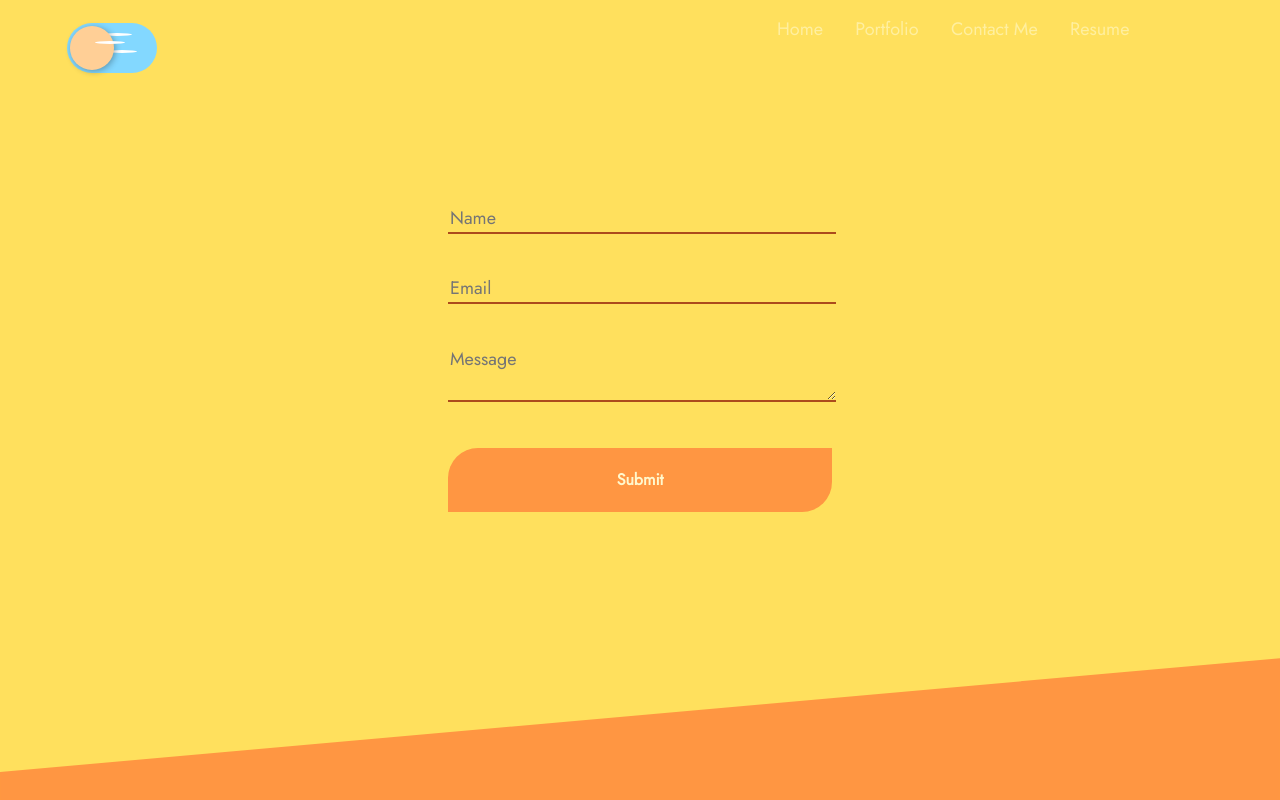
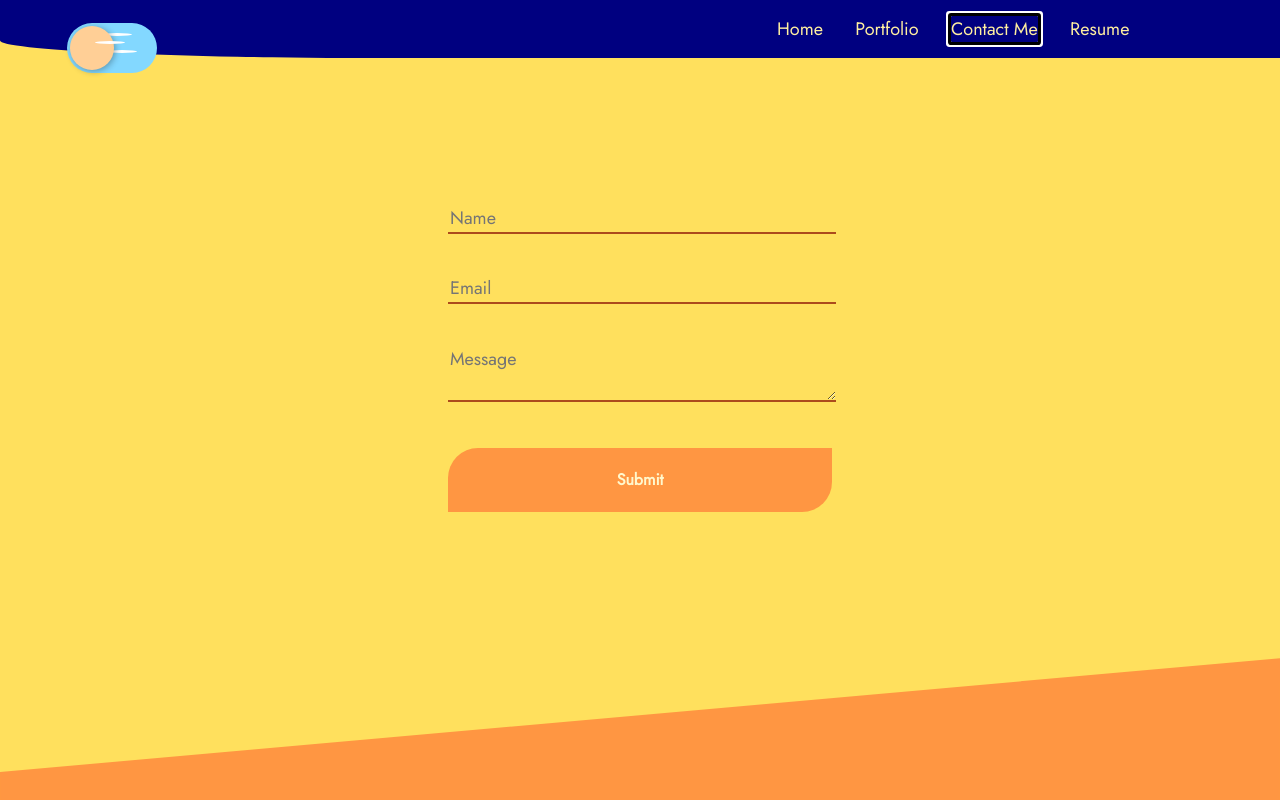
Before and after one commit to roh8raut/Gitfolio, a React (Create React App) app: page /Gitfolio/contact in a window 1280 px wide. Built offline with nearby package versions, Linux system fonts and the light colour scheme; no server answers.

Commit message:
included focus border for navbar and zindex or submit button in contact form

```diff
--- a/src/components/navbar/navbar.css
+++ b/src/components/navbar/navbar.css
@@ -28,7 +28,7 @@
   position: fixed;
   font-size: 2.8rem;
   align-items: flex-end;
-  background-color: var(--nav-background);
+  background-color: var(--navy);
   transition: all 0.7s cubic-bezier(0.4, 0, 0.2, 1);
   clip-path: circle(0% at 93% 1%);
   z-index: 100;
@@ -72,7 +72,7 @@
   }
 
   .navbar__links {
-    background-color: var(--nav-background);
+    background-color: var(--navy);
     color: var(--light-text);
     flex-direction: row;
     justify-content: flex-end;
--- a/src/components/navbar/navbar.js
+++ b/src/components/navbar/navbar.js
@@ -2,7 +2,7 @@ import React, { useState } from 'react';
 import './navbar.css';
 // import menu from '../../assets/menu.svg';
 import Hamburger from '../hamburger/hamburger';
-import { Link } from 'react-router-dom';
+import { NavLink } from 'react-router-dom';
 
 import twitterIcon from '../../assets/icons/twitter.svg';
 import linkedinIcon from '../../assets/icons/linkedin.svg';
@@ -20,9 +20,9 @@ function Navbar() {
         <div style={{ position: "relative" }}>
             <Hamburger clickHandler={clickHandler} btnEle={btnEle} />
             <div className={`navbar__links ${showHamburger ? "isOpen" : ""}`}>
-                <span onClick={clickHandler}><Link to="/Gitfolio" >Home</Link></span>
-                <span onClick={clickHandler}><Link to="/Gitfolio/repo">Portfolio</Link></span>
-                <span onClick={clickHandler}><Link to="/Gitfolio/contact">Contact Me</Link></span>
+                <span onClick={clickHandler}><NavLink to="/Gitfolio"exact activeClassName="linkActive">Home</NavLink></span>
+                <span onClick={clickHandler}><NavLink to="/Gitfolio/repo" activeClassName="linkActive">Portfolio</NavLink></span>
+                <span onClick={clickHandler}><NavLink to="/Gitfolio/contact" activeClassName="linkActive">Contact Me</NavLink></span>
                 <span><a href="https://drive.google.com/uc?id=1xjtv53ScI7gEOMfUY0JmKg0Pg4-edTmQ&amp;export=download" download="Rohit_Raut_Frontend">Resume</a></span>
                 {isMobile && <p className="content__addinfo--social" data-aos="fade-up">
                     <a href="https://twitter.com/wierdorohit123"><img src={twitterIcon} alt="twitter-icon" className="width__2" /></a>
--- a/src/components/waves/bottomwave.js
+++ b/src/components/waves/bottomwave.js
@@ -2,7 +2,7 @@ import React from 'react'
 
 const Bottomwave = ({ classes }) => {
     return (
-        <svg style={{ position: "fixed", bottom: "0", maxWidth: "100%" }} className={classes} xmlns="http://www.w3.org/2000/svg" viewBox="0 0 1440 320" > <path fill="#ff9642" fillOpacity="1" d="M0,288L1440,160L1440,320L0,320Z"></path></svg>
+        <svg style={{ position: "fixed", bottom: "0", maxWidth: "100%", zIndex: "-1" }} className={classes} xmlns="http://www.w3.org/2000/svg" viewBox="0 0 1440 320" > <path fill="#ff9642" fillOpacity="1" d="M0,288L1440,160L1440,320L0,320Z"></path></svg>
     )
 }
 
```
